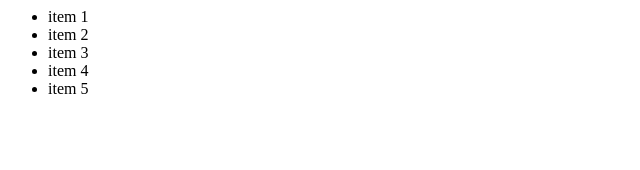
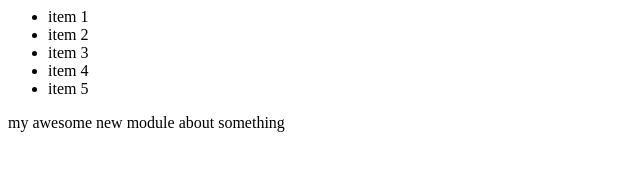
Before and after one commit to asenkowski/gitTutorial, a plain HTML site: page index2.html in a window 1280 px wide. Shown: the whole page, without its empty margins (0-640 px from the left). Drawn offline with Linux system fonts and the light colour scheme.

Commit message:
Added new module to index2

```diff
--- a/index2.html
+++ b/index2.html
@@ -12,6 +12,10 @@
         </ul>
     </module-one>
 
+    <module-two>
+        <div>my awesome new module about something</div>
+    </module-two>
+
 </body>
 
 </html>
```
Also changed, not shown: index.html (+4 -2 lines).
